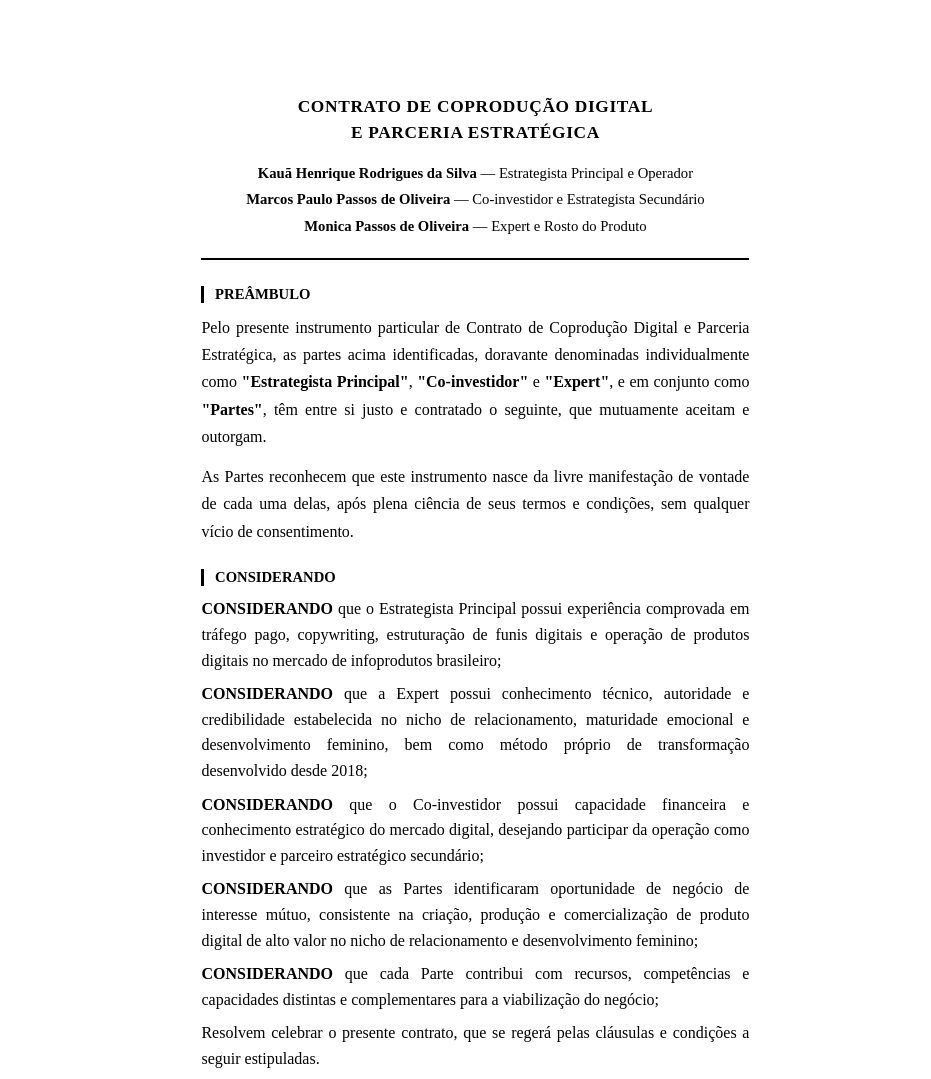
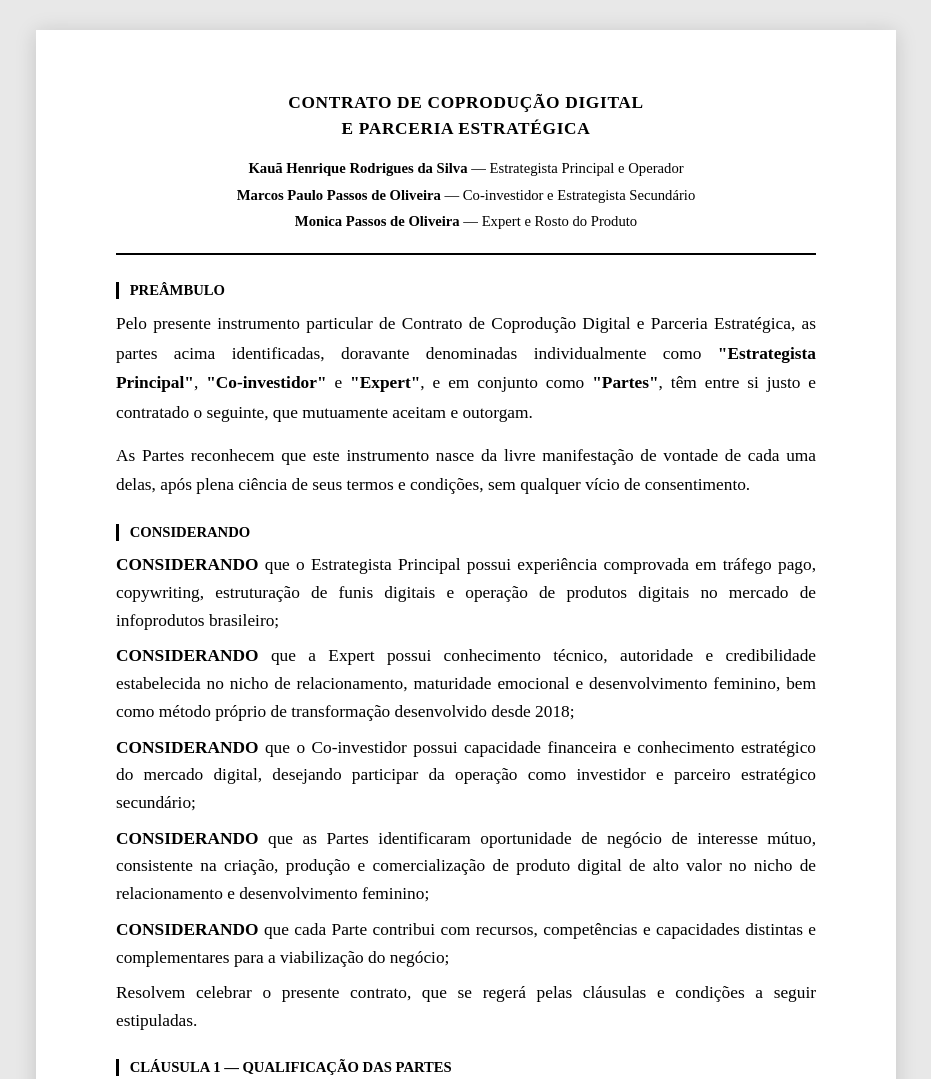
Before and after one commit to okauarodriguez-dotcom/grupoaura, a plain HTML site: page operacoes/contrato-coproducao-monica-oliveira.html in a window 1280 px wide. Shown: the top 1079 px of the page, without its empty margins (174-1105 px from the left). Drawn offline with Linux system fonts and the light colour scheme; a web font is replaced by a local one.

Commit message:
auto: atualizacao do projeto 2026-05-03_1554

```diff
--- a/operacoes/contrato-coproducao-monica-oliveira.html
+++ b/operacoes/contrato-coproducao-monica-oliveira.html
@@ -11,24 +11,28 @@
 
   body {
     font-family: "Times New Roman", Times, serif;
-    font-size: 12pt;
+    font-size: 13pt;
     color: #000;
-    background: #fff;
+    background: #e8e8e8;
   }
 
   .page {
-    width: 210mm;
-    min-height: 297mm;
-    margin: 0 auto;
-    padding: 25mm 30mm 25mm 35mm;
+    width: 860px;
+    max-width: 100%;
+    margin: 30px auto;
+    padding: 60px 80px;
+    background: #fff;
+    box-shadow: 0 2px 20px rgba(0,0,0,0.15);
   }
 
   @media print {
-    body { margin: 0; }
+    body { margin: 0; background: #fff; }
     .page {
       width: 100%;
+      max-width: 100%;
+      margin: 0;
       padding: 20mm 25mm 20mm 30mm;
-      page-break-after: always;
+      box-shadow: none;
     }
     .no-break { page-break-inside: avoid; }
   }
```
